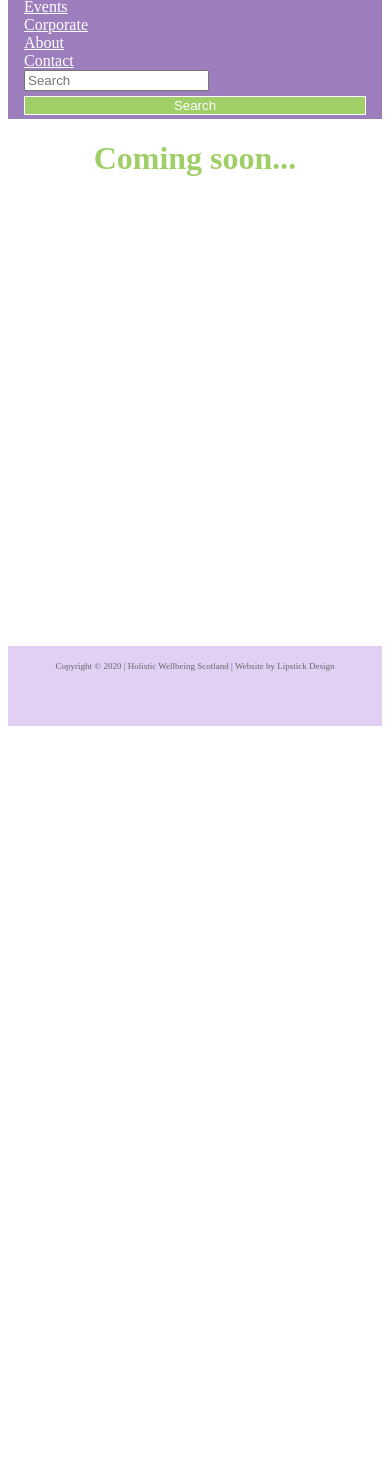
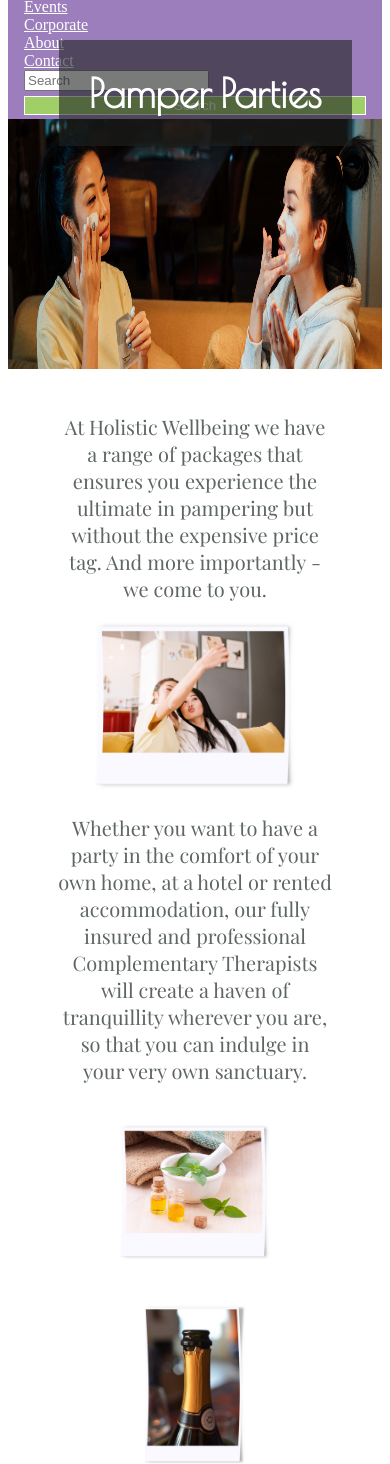
Before and after one commit to emmasmithdev/holistic-wellbeing-scotland, a Gatsby site: page /events in a window 390 px wide. Shown: the part 162-1626 px from the top of the page. Before the commit the page ends 896 px from the top, so only its background shows below. Built offline with nearby package versions, Linux system fonts and the light colour scheme; Gatsby itself is replaced by a stand-in of ours.

Commit message:
Pamper parties page

```diff
--- a/src/containers/homeContainer.js
+++ b/src/containers/homeContainer.js
@@ -19,12 +19,12 @@ export default function HomeContainer() {
             <div class="col-sm-12 col-md-4">
                 <HomeImageQuote image={Reflexology} alt="Feet in a basin of water with flowers."
                 text="'Laura really knows how to work with the body, getting deeply into every muscle. I feel so relaxed, restored and revitalised. Utter bliss.' - Laura P."/>
-                <HomeMassageInfo text="All of our clients are important to us. Everyone is treated as a VIP and receives a high quality treatment."/>
+                <HomeMassageInfo text="All of our clients are important to us. Everyone is treated as a VIP and receives high quality service and expert skills."/>
             </div>
             <div class="col-sm-12 col-md-4">
                 <HomeImageQuote image={EssentialOils} alt="Bottles of essential oils with flowers."
                 text="'Just had the most amazing pregnancy massage ever! Laura is so nice and I felt so at ease, the most relaxed I’ve felt in a while.' - Lauren H."/>
-                <HomeMassageInfo text="We provide everything for the perfect treatment. Sit back and let us look after you."/>
+                <HomeMassageInfo text="We provide the finest Egyptian cotton linen and homemade aromatherapy balm. Sit back and let us look after you."/>
             </div>
         </div>
         <div class="row">
--- a/src/pages/events.js
+++ b/src/pages/events.js
@@ -1,11 +1,45 @@
 import React from "react"
 import Layout from "../components/layout"
+import PamperBanner from "../images/pamperBanner.jpg";
+import PamperPolaroid from "../images/pamperPolaroid.jpg";
+import PamperPolaroid3 from "../images/pamperPolaroid3.jpg";
+import PamperPolaroid2 from "../images/pamperPolaroid2.jpg";
+import PamperPolaroid4 from "../images/pamperPolaroid4.jpg";
+import Prosecco from "../images/prosecco.jpg";
+import OilPestle from "../images/oilPestle.jpg";
+import Champagne from "../images/champagne.jpg";
+
 
 export default function Events() {
   return (
     <Layout>
-       <div class="coming-soon-wrapper" style={{ color: `#a0cf67` }}>
-        <h1>Coming soon...</h1>
+      <div class="events-header">
+        <img src={PamperBanner} alt="Two girls applying face masks" className="pamper-party-banner-image"/>
+        <h2 class="events-heading">Pamper Parties</h2>
+      </div>
+      <div class="row">
+        <div class="col-lg-3 col-md-12 polaroid-container" id="left-polaroids">
+          <img src={PamperPolaroid} alt = "Two girls on sofa with cucumbers on their eyes" className="pamper-polaroid-portrait left-polaroid"/>
+          <img src={Champagne} alt = "Champagne glasses clinking" className="pamper-polaroid-portrait left-polaroid"/>
+        </div>
+        <div class="col-lg-6 pamper-party-text">
+          <p>
+          At Holistic Wellbeing we have a range of packages that ensures you experience the ultimate in pampering but without the expensive price tag.
+          And more importantly - we come to you.</p>
+          <img src={PamperPolaroid2} alt = "Two girls taking a selfie pouting" className="pamper-polaroid-landscape"/>
+          <p>Whether you want to have a party in the comfort of your own home, at a hotel
+          or rented accommodation, our fully insured and professional Complementary Therapists will create a haven of tranquillity wherever you are, so that
+          you can indulge in your very own sanctuary.</p>
+          <img src={OilPestle} alt = "Oil pestle" id="oil-pestle" className="pamper-polaroid-small"/>
+          <img src={Prosecco} alt = "Bottle of prosecco" className="pamper-polaroid-small"/>
+          <p>Our pamper packages & treatments, range from massages to facials, and we will provide some fizz too!</p>
+          <br/>
+          <a href="/contact" className="contact-link">Contact Laura for more information</a>
+        </div>
+        <div class="col-lg-3 col-md-12 polaroid-container">
+          <img src={PamperPolaroid3} alt = "Two girls on the sofa drinking wine and using face cream" className="pamper-polaroid-portrait"/>
+          <img src={PamperPolaroid4} alt = "A girl with a face mask on" className="pamper-polaroid-portrait"/>
+        </div>
     </div>
     </Layout>
   )
--- a/src/styles/global.css
+++ b/src/styles/global.css
@@ -277,6 +277,53 @@ footer {
     margin-left: auto;
     margin-right: auto;
 }
+/* Pamper Parties Page  */
+.pamper-party-banner-image {
+    height: 350px;
+    width: 100%;
+    position: relative;
+}
+.events-heading {
+    position: absolute;
+    top: 20%;
+    left: 30%;
+    color: white;
+    font-size: 80px;
+    font-family: 'Poiret One', cursive;
+    font-weight: bold;
+    padding: 30px;
+}
+.pamper-polaroid-portrait {
+    width: 200px;
+    margin-left: auto;
+    margin-right: auto;
+    display: block;
+    margin-top: 40px;
+    margin-bottom: 100px;
+}
+.left-polaroid {
+    margin-left: 50px;
+}
+.pamper-party-text {
+    font-family: 'Playfair Display', serif;
+    padding: 40px 0;
+    text-align: center;
+    font-size: 20px;
+    color: #5e6664;
+}
+.contact-link {
+    color: #920ed3;
+}
+.pamper-polaroid-landscape {
+    width: 200px;
+}
+.pamper-polaroid-small {
+    width: 100px;
+    margin: 20px 60px;
+}
+#oil-pestle {
+    width: 150px;
+}
 
 /* Responsive behaviour for smaller laptops */
 @media all and (max-width: 1320px){
@@ -333,6 +380,10 @@ footer {
         width: 150px;
         height: 220px;
     }
+    .events-heading {
+        font-size: 60px;
+        left: 28%;
+    }
 }
 /* Responsive behaviour for tablets */
 @media all and (max-width: 1023px){
@@ -355,6 +406,21 @@ footer {
         display: block;
         margin-left: auto;
         margin-right: auto;
+    }
+    .events-heading {
+        font-size: 40px;
+        left: 31%;
+    }
+    .pamper-party-text {
+        padding: 20px 50px !important;
+    }
+    .pamper-polaroid-portrait {
+        display: inline-block;
+        margin-bottom: 0;
+        margin-left: 50px;
+    }
+    .polaroid-container {
+        padding-left: 130px !important;
     }
 }
 
@@ -417,5 +483,18 @@ footer {
     .mobile-image {
         display: block;
     }
-
+    .pamper-polaroid-portrait {
+        display: none;
+    }
+    .pamper-party-banner-image {
+        height: 250px;
+    }
+    .events-heading {
+        top: 20%;
+        left: 15%;
+        background-color: rgba(31, 35, 34, 0.6);
+    }
+    .pamper-polaroid-small {
+        margin: 20px;
+    }
 }
```
Also changed, not shown: src/images/champagne.jpg (added), src/images/oilPestle.jpg (added), src/images/pamperBanner.jpg (added), src/images/pamperPolaroid.jpg (added), src/images/pamperPolaroid2.jpg (added), src/images/pamperPolaroid3.jpg (added), src/images/pamperPolaroid4.jpg (added), src/images/prosecco.jpg (added).
